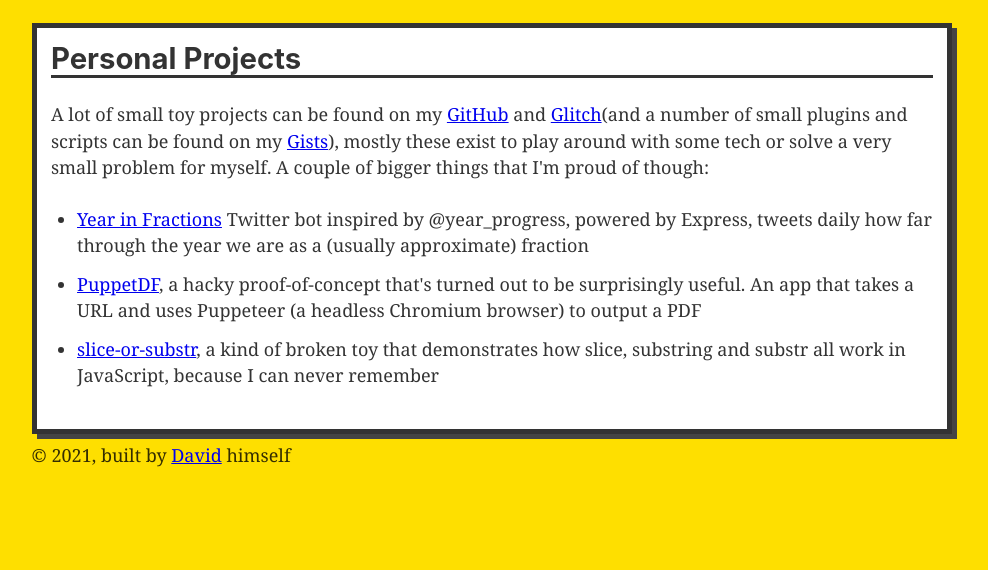
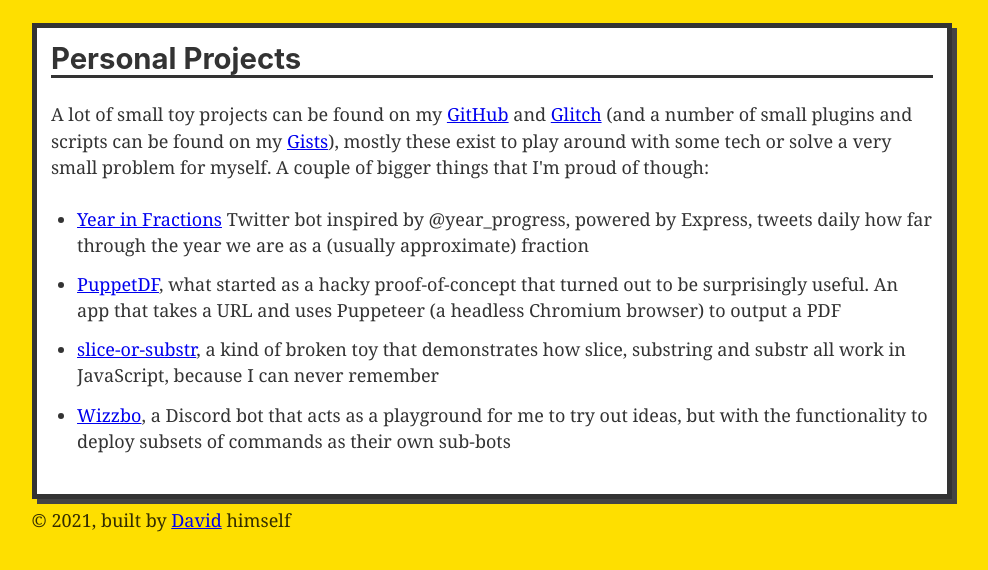
Before and after one commit to davidsharp/davidsharp.codes, a Gatsby site: page /projects in a window 1280 px wide. Shown: the part 134-704 px from the top of the page, without its empty margins (148-1136 px from the left). Built offline with nearby package versions, Linux system fonts and the light colour scheme; Gatsby itself is replaced by a stand-in of ours.

Commit message:
Add wizzbo to my projects list, still pretty WIP, but live-ready

```diff
--- a/src/pages/projects.js
+++ b/src/pages/projects.js
@@ -11,11 +11,12 @@
     <SEO title="Projects" />
     {/* todo - add actual projects */}
     <Box header="Personal Projects">
-      <p>A lot of small toy projects can be found on my <A href="https://github.com/davidsharp">GitHub</A> and <A href="https://glitch.com/@davidsharp">Glitch</A>(and a number of small plugins and scripts can be found on my <A href="https://gists.github.com/davidsharp">Gists</A>), mostly these exist to play around with some tech or solve a very small problem for myself. A couple of bigger things that I'm proud of though:</p>
+      <p>A lot of small toy projects can be found on my <A href="https://github.com/davidsharp">GitHub</A> and <A href="https://glitch.com/@davidsharp">Glitch</A> (and a number of small plugins and scripts can be found on my <A href="https://gists.github.com/davidsharp">Gists</A>), mostly these exist to play around with some tech or solve a very small problem for myself. A couple of bigger things that I'm proud of though:</p>
       <ul>
         <li><A href="https://twitter.com/yearinfractions">{`Year in Fractions`}</A>{` Twitter bot inspired by @year_progress, powered by Express, tweets daily how far through the year we are as a (usually approximate) fraction`}</li>
-        <li><A href="https://puppetdf.glitch.me">{`PuppetDF`}</A>{`, a hacky proof-of-concept that's turned out to be surprisingly useful. An app that takes a URL and uses Puppeteer (a headless Chromium browser) to output a PDF`}</li>
+        <li><A href="https://puppetdf.glitch.me">{`PuppetDF`}</A>{`, what started as a hacky proof-of-concept that turned out to be surprisingly useful. An app that takes a URL and uses Puppeteer (a headless Chromium browser) to output a PDF`}</li>
         <li><A href="https://slice-or-substr.glitch.me">{`slice-or-substr`}</A>{`, a kind of broken toy that demonstrates how slice, substring and substr all work in JavaScript, because I can never remember`}</li>
+        <li><A href="https://github.com/davidsharp/wizzbo">{`Wizzbo`}</A>{`, a Discord bot that acts as a playground for me to try out ideas, but with the functionality to deploy subsets of commands as their own sub-bots`}</li>
       </ul>
     </Box>
   </Layout>
```
